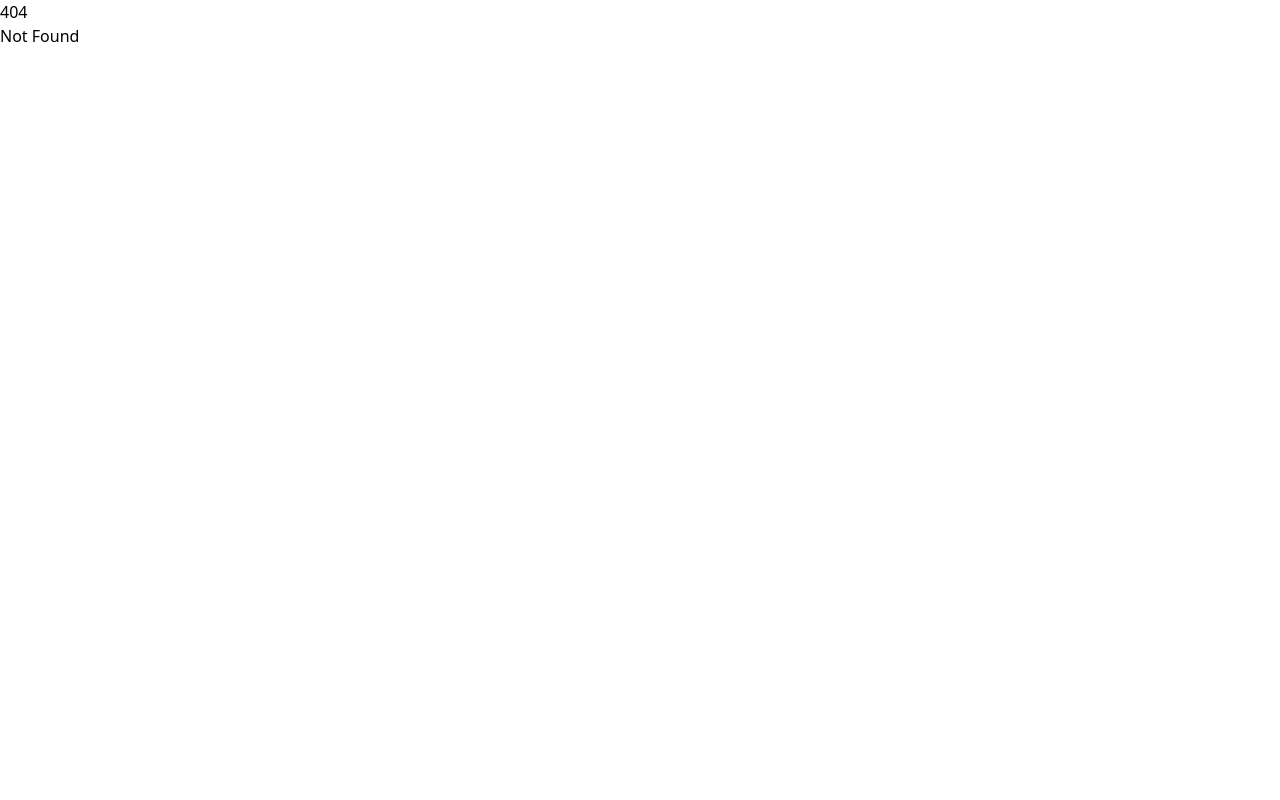
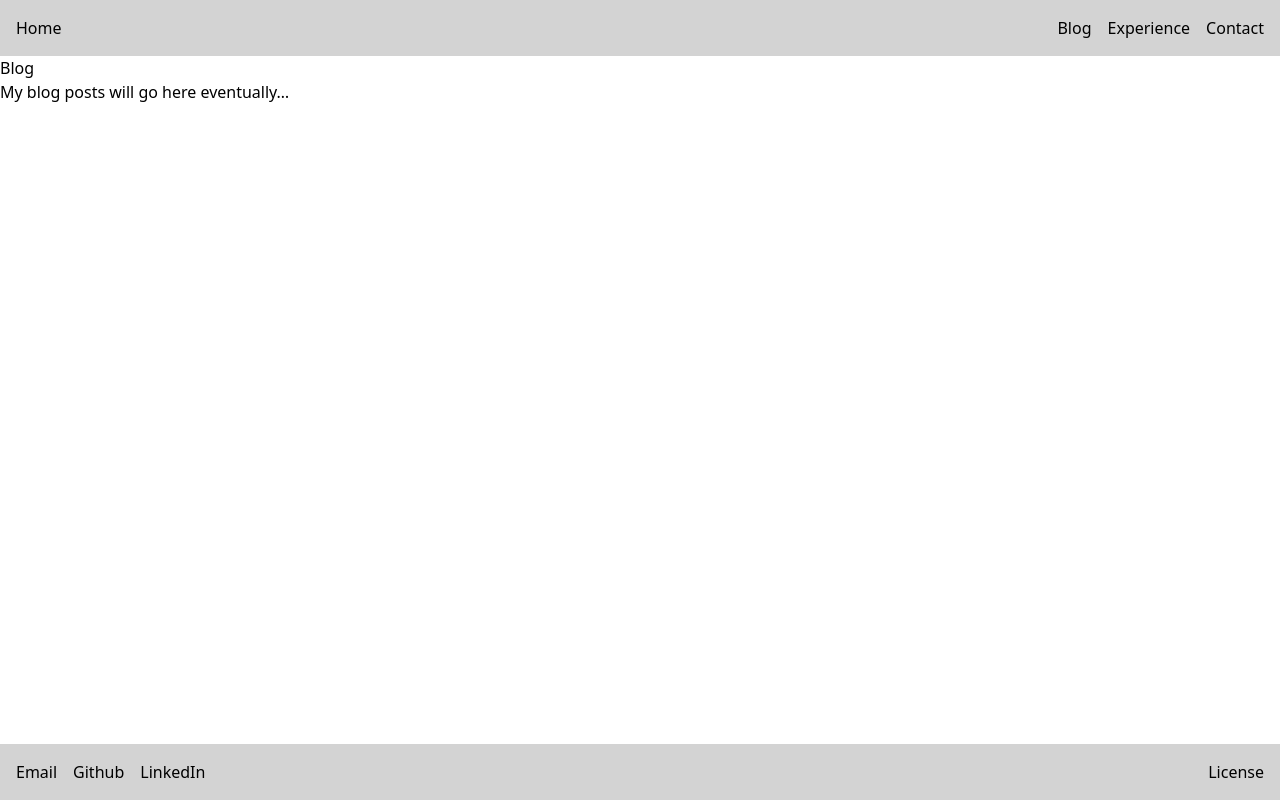
Before and after one commit to VedantKh/personal, a SvelteKit app: page /blog in a window 1280 px wide. Before the commit this address had no page. Built offline with nearby package versions, Linux system fonts and the light colour scheme.

Commit message:
Set up basic header and footer

```diff
--- /dev/null
+++ b/src/lib/components/Footer.svelte
@@ -0,0 +1,44 @@
+<!-- Footer.svelte -->
+
+<footer>
+
+	<!-- Convert into icons and links -->
+	<nav>
+		<ul>
+			<li>
+				<a href="/">Email</a>
+			</li>
+			<li>
+				<a href="/">Github</a>
+			</li>
+			<li>
+				<a href="/">LinkedIn</a>
+			</li>
+		</ul>
+	</nav>
+
+	<p>License</p>
+</footer>
+
+<!-- ... The rest of the file's contents here -->
+<style>
+	footer {
+		padding: 1rem;
+		background: lightgrey;
+		display: flex;
+		flex-wrap: wrap;
+		justify-content: space-between;
+	}
+
+	ul {
+		margin: 0;
+		list-style-type: none;
+		display: flex;
+		gap: 1rem;
+	}
+
+	a {
+		text-decoration: none;
+		color: inherit;
+	}
+</style>
--- /dev/null
+++ b/src/lib/components/Header.svelte
@@ -0,0 +1,42 @@
+<!-- Header.svelte -->
+
+<header>
+	<a href="/">Home</a>
+
+	<nav>
+		<ul>
+			<li>
+				<a href="/blog">Blog</a>
+			</li>
+			<li>
+				<a href="/experience">Experience</a>
+			</li>
+			<li>
+				<a href="/contact">Contact</a>
+			</li>
+		</ul>
+	</nav>
+</header>
+
+<!-- ... The rest of the file's contents here -->
+<style>
+	header {
+		padding: 1rem;
+		background: lightgrey;
+		display: flex;
+		flex-wrap: wrap;
+		justify-content: space-between;
+	}
+
+	ul {
+		margin: 0;
+		list-style-type: none;
+		display: flex;
+		gap: 1rem;
+	}
+
+	a {
+		text-decoration: none;
+		color: inherit;
+	}
+</style>
--- a/src/routes/+layout.svelte
+++ b/src/routes/+layout.svelte
@@ -1,6 +1,26 @@
 <script lang="ts">
 	import '../app.css';
+	import Header from '$lib/components/Header.svelte';
+	import Footer from '$lib/components/Footer.svelte';
 	let { children } = $props();
 </script>
 
-{@render children()}
+<div class="layout">
+	<Header />
+	<main>
+		{@render children()}
+	</main>
+	<Footer />
+</div>
+
+<style>
+	.layout {
+		min-height: 100vh;
+		display: flex;
+		flex-direction: column;
+	}
+
+	main {
+		flex: 1;
+	}
+</style>
--- a/src/routes/+page.svelte
+++ b/src/routes/+page.svelte
@@ -1,2 +1,7 @@
-<h1>Welcome to SvelteKit</h1>
+<!-- +page.svelte is the homepage (/)
+about/+page.svelte would become the /about page
+blog/+page.svelte would be be the /blog page
+blog/some-post/+page.svelte becomes /blog/some-post -->
+
+<h1>Vedant's page</h1>
 <p>Visit <a href="https://svelte.dev/docs/kit">svelte.dev/docs/kit</a> to read the documentation</p>
--- /dev/null
+++ b/src/routes/blog/+page.svelte
@@ -0,0 +1,4 @@
+<!-- blog/+page.svelte -->
+<h1>Blog</h1>
+
+<p>My blog posts will go here eventually…</p>
--- /dev/null
+++ b/src/routes/contact/+page.svelte
@@ -0,0 +1,4 @@
+<!-- contact/+page.svelte -->
+<h1>Get in touch</h1>
+
+<p><a href="mailto:me@my.tld">Email me!</a></p>
--- /dev/null
+++ b/src/routes/experience/+page.svelte
@@ -0,0 +1,4 @@
+<!-- experience/+page.svelte -->
+<h1>Stuff I've done</h1>
+
+<p>Past experiences</p>
```
Also changed, not shown: 2 other files (tests, documents, lock files or other folders).
